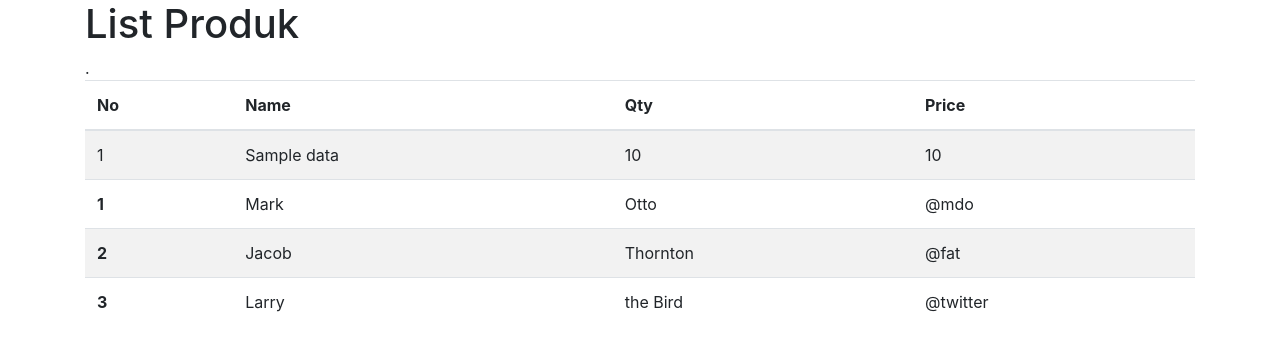
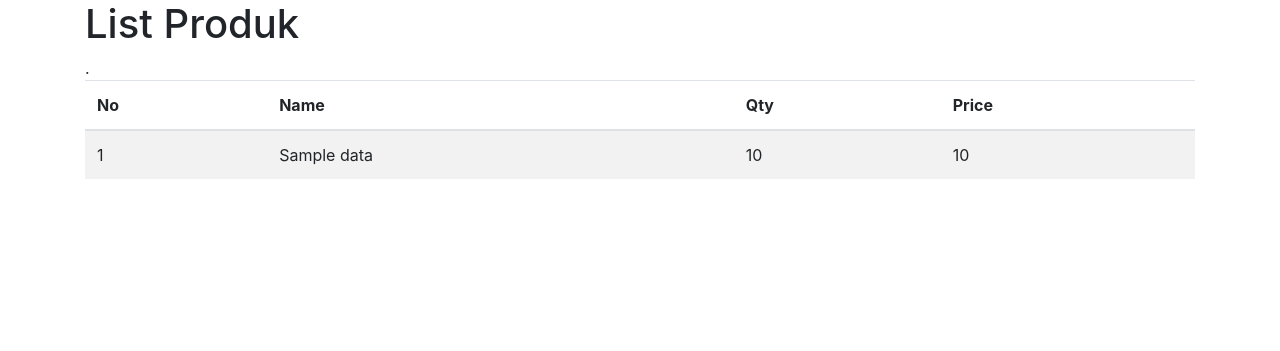
Before and after one commit to hafidhsajid/ecommerce, a Django app: template barang/templates/product/index.html in a window 1280 px wide. Shown: the top 351 px of the page. Run offline with Django 3.2, Linux system fonts and the light colour scheme; the template is opened without the code that fills it: most values are stand-ins (such as "Sample title", 1, 10 or a date in 2020).

Commit message:
remove dummy

```diff
--- a/barang/templates/product/index.html
+++ b/barang/templates/product/index.html
@@ -33,24 +33,6 @@
                 </tr>
 
                 {% endfor %}
-                <tr>
-                    <th scope="row">1</th>
-                    <td>Mark</td>
-                    <td>Otto</td>
-                    <td>@mdo</td>
-                </tr>
-                <tr>
-                    <th scope="row">2</th>
-                    <td>Jacob</td>
-                    <td>Thornton</td>
-                    <td>@fat</td>
-                </tr>
-                <tr>
-                    <th scope="row">3</th>
-                    <td>Larry</td>
-                    <td>the Bird</td>
-                    <td>@twitter</td>
-                </tr>
             </tbody>
         </table>
     </div>
```
